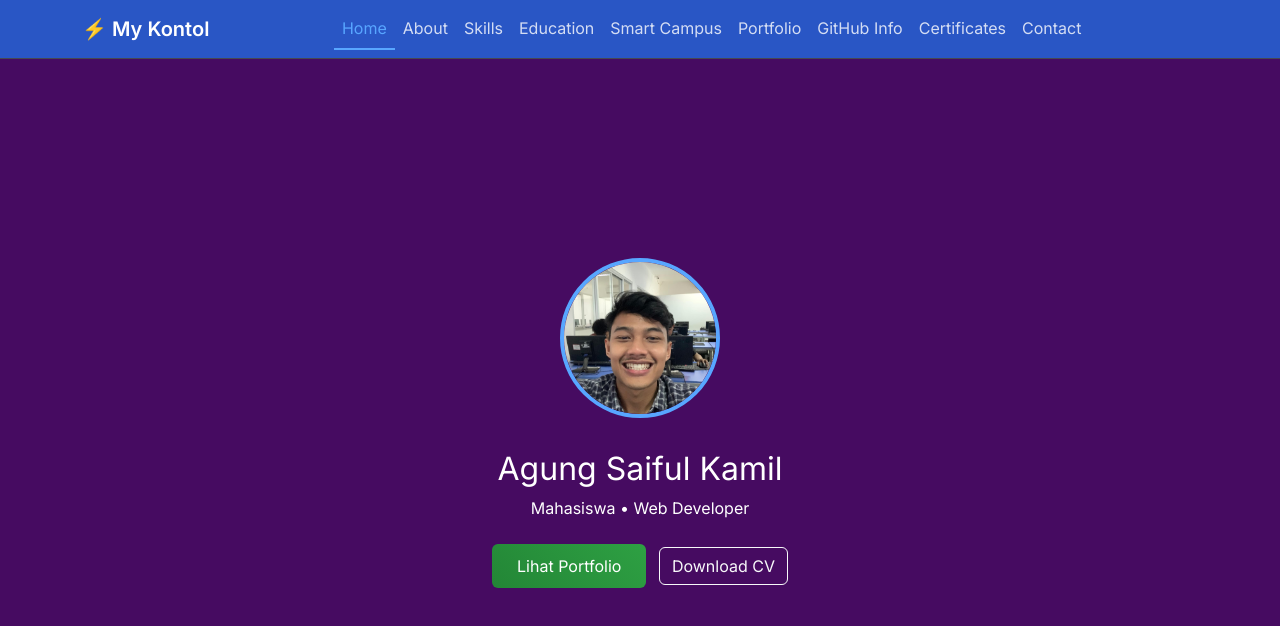
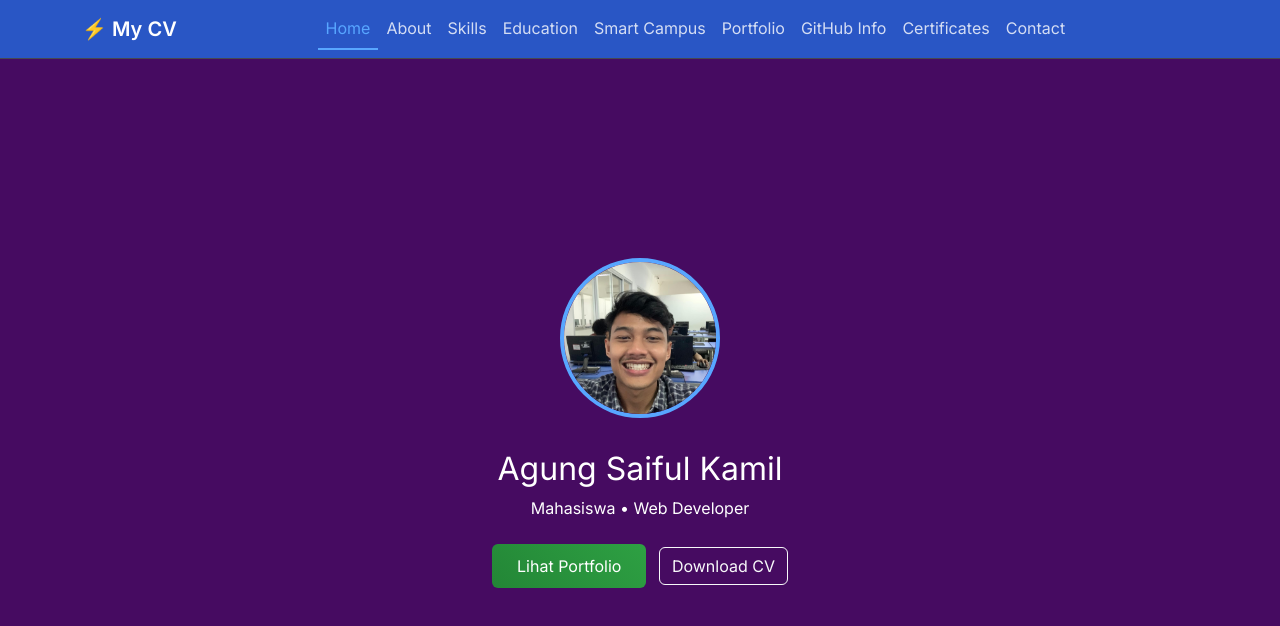
Before and after one commit to Agungkamil123/cv.mysmartcampusagung, a plain HTML site: page index.html in a window 1280 px wide. Drawn offline with nearby package versions, Linux system fonts and the light colour scheme.

Commit message:
Update index.html

```diff
--- a/index.html
+++ b/index.html
@@ -42,7 +42,7 @@ body { background-color: #460b61; color: #ffffff; font-family: 'Inter', sans-ser
 
 <nav class="navbar navbar-expand-lg navbar-dark navbar-custom sticky-top">
 <div class="container">
-<a class="navbar-brand fw-bold" href="#" id="brandBtn">⚡ My Kontol</a>
+<a class="navbar-brand fw-bold" href="#" id="brandBtn">⚡ My CV</a>
 <button class="navbar-toggler" type="button" data-bs-toggle="collapse" data-bs-target="#navbarNav">
   <span class="navbar-toggler-icon"></span>
 </button>
```
